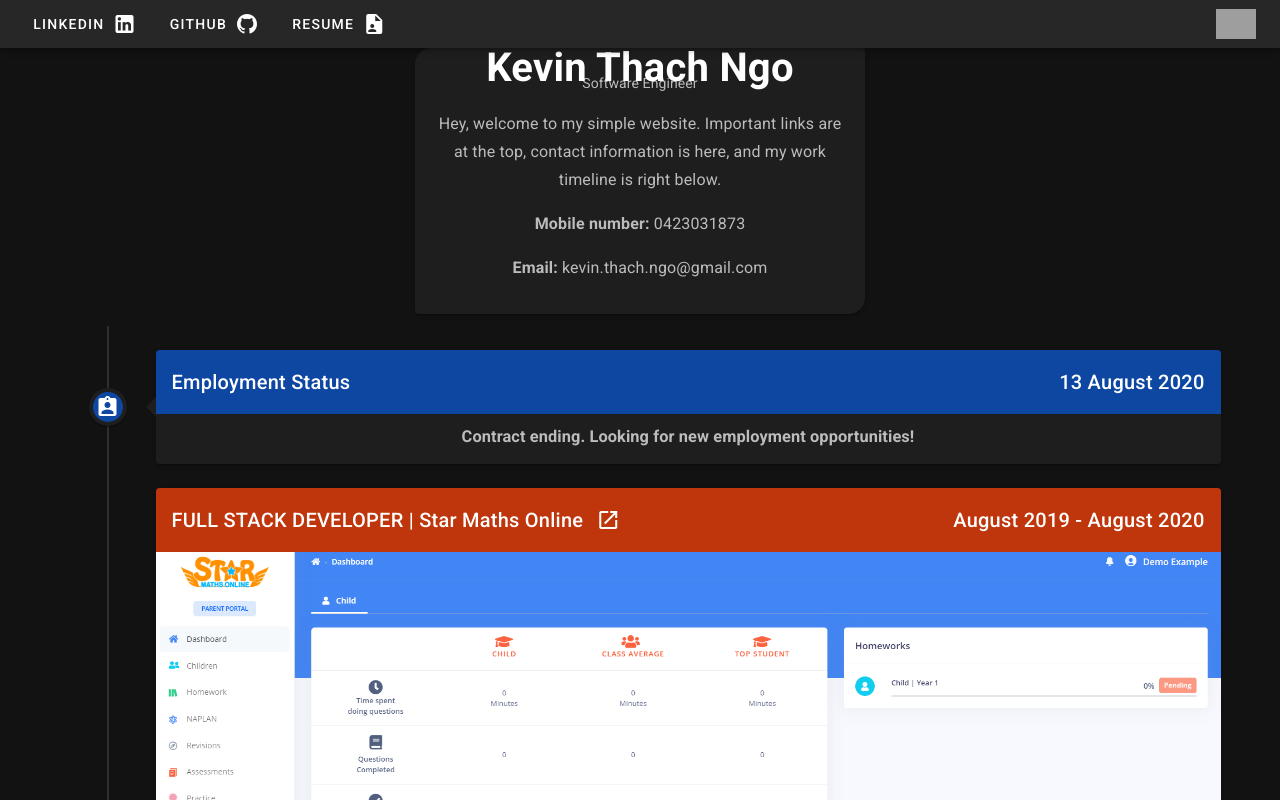
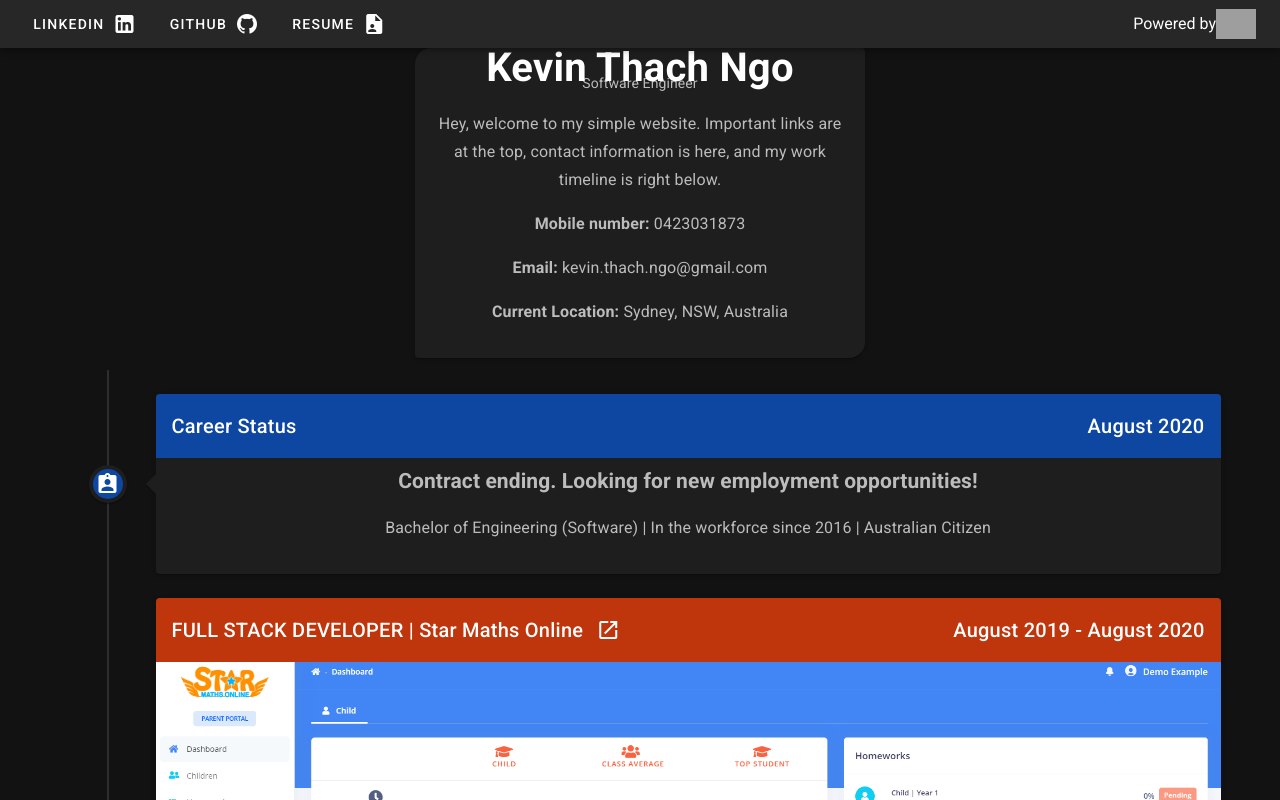
Before and after one commit to kngo5553/kevinngo.tech-website-v3, a Vue app: page / in a window 1280 px wide. Shown: the top 800 px of the page. Built offline with nearby package versions, Linux system fonts and the light colour scheme; grey boxes are pictures that could not be loaded.

Commit message:
Minor updates

```diff
--- a/src/App.vue
+++ b/src/App.vue
@@ -30,6 +30,7 @@
       </v-btn>
 
       <v-spacer></v-spacer>
+      <span class="d-sm-block d-none">Powered by</span>
       <!-- <div class="d-flex align-center"> -->
         <v-img
           alt="Vue Logo"
--- a/src/components/Home.vue
+++ b/src/components/Home.vue
@@ -18,6 +18,9 @@
               <p>
                 <strong>Email:</strong> kevin.thach.ngo@gmail.com
               </p>
+              <p>
+                <strong>Current Location:</strong> Sydney, NSW, Australia
+              </p>
             </v-card-text>
           </v-card>
         </v-row>
@@ -27,12 +30,14 @@
           <v-timeline-item icon="mdi-clipboard-account" color="blue darken-4 mb-3">
             <v-card :ripple="{center: true}">
               <v-card-title class="blue darken-4 mb-3" style="word-break: normal">
-                Employment Status
+                Career Status
                 <v-spacer></v-spacer>
                 {{monthYear}}
               </v-card-title>
               <v-card-text>
-                <h3>Contract ending. Looking for new employment opportunities!</h3>
+                <h2>Contract ending. Looking for new employment opportunities!</h2>
+                <br />
+                <p class="subtitle-1">Bachelor of Engineering (Software) | In the workforce since 2016 | Australian Citizen</p>
               </v-card-text>
             </v-card>
           </v-timeline-item>
@@ -115,8 +120,7 @@ var months = [
   "December",
 ];
 var date = new Date();
-var finalDate =
-  date.getDate() + " " + months[date.getMonth()] + " " + date.getFullYear();
+var finalDate = months[date.getMonth()] + " " + date.getFullYear();
 
 export default {
   name: "Home",
```
Also changed, not shown: 5 other files (tests, documents, lock files or other folders).
